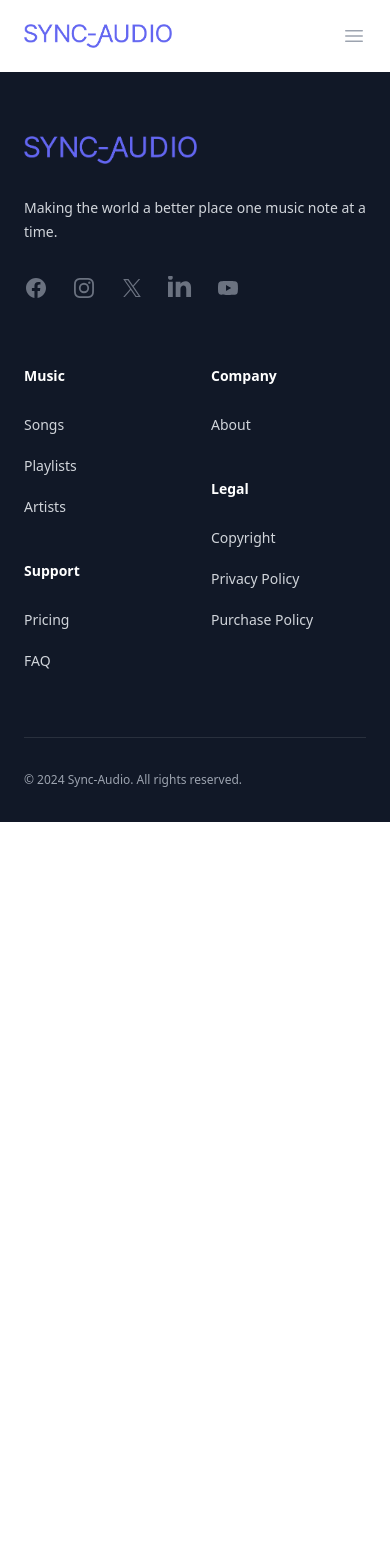
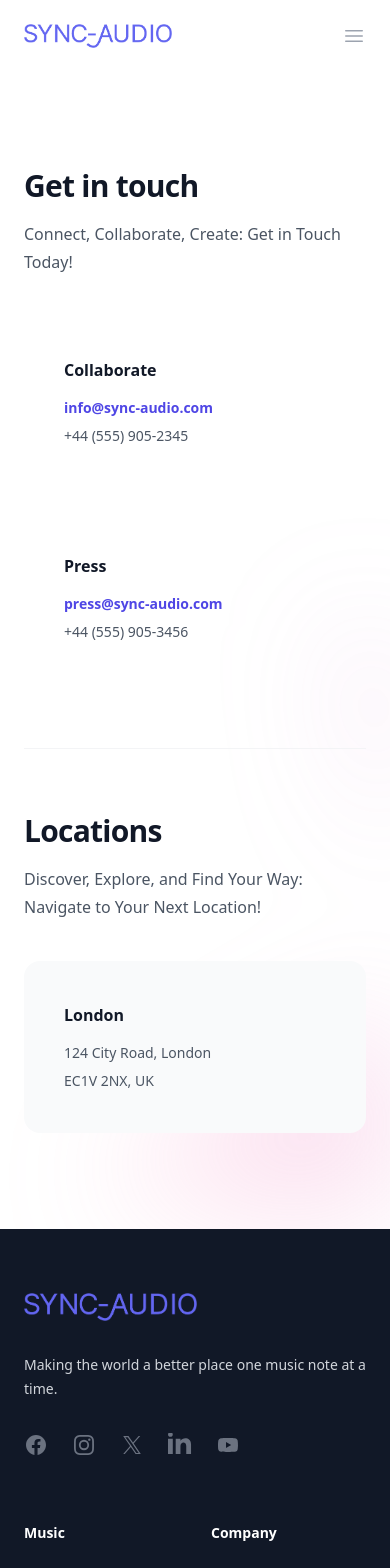
Before and after one commit to dv-i/sync-audio-react, a React (Create React App) app: page /contact in a window 390 px wide. Shown: the top 1568 px of the page. Before the commit the page ends 844 px from the top, so only its background shows below. Built offline with nearby package versions, Linux system fonts and the light colour scheme.

Commit message:
Added contact page

```diff
--- a/src/App.tsx
+++ b/src/App.tsx
@@ -12,6 +12,8 @@ import ComingSoon from "./pages/ComingSoon";
 import FAQ from "./pages/FAQ";
 import PrivacyPolicy from "./pages/PrivacyPolicy";
 import PurchasePolicy from "./pages/PurchasePolicy";
+import SiteUseDisclaimer from "./pages/SiteUseDisclaimer";
+import Contact from "./pages/Contact";
 
 function App(): JSX.Element {
 	return (
@@ -21,12 +23,14 @@ function App(): JSX.Element {
 				<Routes>
 					<Route path="/" index element={<Home />} />
 					<Route path="/about" element={<About />} />
+					<Route path="/contact" element={<Contact />} />
 					<Route path="/faq" element={<FAQ />} />
 					<Route path="/privacypolicy" element={<PrivacyPolicy />} />
 					<Route
 						path="/purchasepolicy"
 						element={<PurchasePolicy />}
 					/>
+					<Route path="/disclaimer" element={<SiteUseDisclaimer />} />
 
 					<Route path="/music" element={<ComingSoon />} />
 					<Route path="/playlists" element={<ComingSoon />} />
--- a/src/components/Footer.tsx
+++ b/src/components/Footer.tsx
@@ -14,10 +14,14 @@ const navigation = {
 		{ name: "Pricing", href: "#" },
 		{ name: "FAQ", href: "/faq" },
 	],
-	company: [{ name: "About", href: "/about" }],
+	company: [
+		{ name: "About", href: "/about" },
+		{ name: "Contact", href: "/contact" },
+	],
 	legal: [
-		{ name: "Privacy Policy", href: "/privacypolicy" },
-		{ name: "Purchase Policy", href: "/purchasepolicy" },
+		{ name: "Privacy", href: "/privacypolicy" },
+		{ name: "Purchase", href: "/purchasepolicy" },
+		{ name: "Site Use", href: "/disclaimer" },
 	],
 	social: [
 		{
--- /dev/null
+++ b/src/pages/Contact.tsx
@@ -0,0 +1,114 @@
+export default function Example(): JSX.Element {
+	return (
+		<div className="relative py-24 sm:py-32">
+			<div
+				className="absolute left-1/2 right-0 top-0 -z-10 -ml-24 transform-gpu overflow-hidden blur-3xl lg:ml-24 xl:ml-48"
+				aria-hidden="true"
+			>
+				<div
+					className="aspect-[801/1036] w-[55.0625rem] bg-gradient-to-tr from-[#ff80b5] to-[#9089fc] opacity-30"
+					style={{
+						clipPath:
+							"polygon(63.1% 29.5%, 100% 17.1%, 76.6% 3%, 48.4% 0%, 44.6% 4.7%, 54.5% 25.3%, 59.8% 49%, 55.2% 57.8%, 44.4% 57.2%, 27.8% 47.9%, 35.1% 81.5%, 0% 97.7%, 39.2% 100%, 35.2% 81.4%, 97.2% 52.8%, 63.1% 29.5%)",
+					}}
+				></div>
+			</div>
+			<div className="mx-auto max-w-7xl px-6 lg:px-8">
+				<div className="mx-auto max-w-2xl space-y-16 divide-y divide-gray-100 lg:mx-0 lg:max-w-none">
+					<div className="grid grid-cols-1 gap-x-8 gap-y-10 lg:grid-cols-3">
+						<div>
+							<h2 className="text-3xl font-bold tracking-tight text-gray-900">
+								Get in touch
+							</h2>
+							<p className="mt-4 leading-7 text-gray-600">
+								Connect, Collaborate, Create: Get in Touch
+								Today!
+							</p>
+						</div>
+						<div className="grid grid-cols-1 gap-6 sm:grid-cols-2 lg:col-span-2 lg:gap-8">
+							<div className="rounded-2xl  p-10">
+								<h3 className="text-base font-semibold leading-7 text-gray-900">
+									Collaborate
+								</h3>
+								<dl className="mt-3 space-y-1 text-sm leading-6 text-gray-600">
+									<div>
+										<dt className="sr-only">Email</dt>
+										<dd>
+											<a
+												className="font-semibold text-indigo-600"
+												href="mailto:info@example.com"
+											>
+												info@sync-audio.com
+											</a>
+										</dd>
+									</div>
+									<div className="mt-1">
+										<dt className="sr-only">
+											Phone number
+										</dt>
+										<dd>+44 (555) 905-2345</dd>
+									</div>
+								</dl>
+							</div>
+							<div className="rounded-2xl  p-10">
+								<h3 className="text-base font-semibold leading-7 text-gray-900">
+									Press
+								</h3>
+								<dl className="mt-3 space-y-1 text-sm leading-6 text-gray-600">
+									<div>
+										<dt className="sr-only">Email</dt>
+										<dd>
+											<a
+												className="font-semibold text-indigo-600"
+												href="mailto:press@sync-audio.com"
+											>
+												press@sync-audio.com
+											</a>
+										</dd>
+									</div>
+									<div className="mt-1">
+										<dt className="sr-only">
+											Phone number
+										</dt>
+										<dd>+44 (555) 905-3456</dd>
+									</div>
+								</dl>
+							</div>
+						</div>
+					</div>
+					<div className="grid grid-cols-1 gap-x-8 gap-y-10 pt-16 lg:grid-cols-3">
+						<div>
+							<h2 className="text-3xl font-bold tracking-tight text-gray-900">
+								Locations
+							</h2>
+							<p className="mt-4 leading-7 text-gray-600">
+								Discover, Explore, and Find Your Way: Navigate
+								to Your Next Location!
+							</p>
+						</div>
+						<div className="grid grid-cols-1 gap-6 sm:grid-cols-2 lg:col-span-2 lg:gap-8">
+							<div className="rounded-2xl bg-gray-50 p-10">
+								<h3 className="text-base font-semibold leading-7 text-gray-900">
+									London
+								</h3>
+								<address className="mt-3 space-y-1 text-sm not-italic leading-6 text-gray-600">
+									<p>124 City Road, London</p>
+									<p>EC1V 2NX, UK</p>
+								</address>
+							</div>
+							{/* <div className="rounded-2xl bg-gray-50 p-10">
+								<h3 className="text-base font-semibold leading-7 text-gray-900">
+									New York
+								</h3>
+								<address className="mt-3 space-y-1 text-sm not-italic leading-6 text-gray-600">
+									<p>886 Walter Street</p>
+									<p>New York, NY 12345</p>
+								</address>
+							</div> */}
+						</div>
+					</div>
+				</div>
+			</div>
+		</div>
+	);
+}
--- a/src/pages/PurchasePolicy.tsx
+++ b/src/pages/PurchasePolicy.tsx
@@ -7,7 +7,7 @@ function PurchasePolicy(): JSX.Element {
 				aria-hidden="true"
 			>
 				<div
-					className="aspect-[801/1036] w-[50.0625rem] bg-gradient-to-tr from-[#ff80b5] to-[#9089fc] opacity-30"
+					className="aspect-[801/1036] w-[30.0625rem] bg-gradient-to-tr from-[#ff80b5] to-[#9089fc] opacity-30"
 					style={{
 						clipPath:
 							"polygon(63.1% 29.5%, 100% 17.1%, 76.6% 3%, 48.4% 0%, 44.6% 4.7%, 54.5% 25.3%, 59.8% 49%, 55.2% 57.8%, 44.4% 57.2%, 27.8% 47.9%, 35.1% 81.5%, 0% 97.7%, 39.2% 100%, 35.2% 81.4%, 97.2% 52.8%, 63.1% 29.5%)",
--- /dev/null
+++ b/src/pages/SiteUseDisclaimer.tsx
@@ -0,0 +1,66 @@
+import React from "react";
+function SiteUseDisclaimer(): JSX.Element {
+	return (
+		<div className="relative isolate">
+			<div
+				className="absolute left-1/2 right-0 top-0 -z-10 -ml-24 transform-gpu overflow-hidden blur-3xl lg:ml-24 xl:ml-48"
+				aria-hidden="true"
+			>
+				<div
+					className="aspect-[801/1036] w-[30.0625rem] bg-gradient-to-tr from-[#ff80b5] to-[#9089fc] opacity-30"
+					style={{
+						clipPath:
+							"polygon(63.1% 29.5%, 100% 17.1%, 76.6% 3%, 48.4% 0%, 44.6% 4.7%, 54.5% 25.3%, 59.8% 49%, 55.2% 57.8%, 44.4% 57.2%, 27.8% 47.9%, 35.1% 81.5%, 0% 97.7%, 39.2% 100%, 35.2% 81.4%, 97.2% 52.8%, 63.1% 29.5%)",
+					}}
+				></div>
+			</div>
+
+			{/* Title */}
+			<div className="px-4 sm:px-6 lg:px-8">
+				<div className="relative mx-auto max-w-[37.5rem] pt-20 text-center pb-24">
+					<h1 className="text-4xl font-extrabold tracking-tight text-slate-900 sm:text-5xl">
+						Site Use Disclaimer
+					</h1>
+					<p className="mt-4 text-base leading-7 text-slate-600">
+						Last updated on March 1, 2024
+					</p>
+				</div>
+			</div>
+
+			{/* Content */}
+			<div className="relative px-4 sm:px-6 lg:px-8">
+				<div className="mx-auto max-w-[40rem] prose-sm prose prose-slate prose-a:font-semibold prose-a:text-sky-500 hover:prose-a:text-sky-600">
+					<p className="text-slate-400 text-sm mb-10">
+						Please note that by pressing the “I accept” button at
+						the end of the agreement you confirm to Sync-Audio that
+						you have read the terms and conditions of the agreement
+						its associated schedules applicable to the service you
+						are purchasing from the site. This will also apply to
+						users submitting tracks into the Sync-Audio library.
+					</p>
+
+					<p className="text-slate-400 text-sm mb-10">
+						The licensee shall not be liable for any direct,
+						indirect, incidental, special, exemplary, or
+						consequential damages or loss of data, during the
+						submission or download process as licensor submitting
+						tracks into the audio library you are fully responsible
+						to hold originals, masters, and copies of the “tracks”
+						submitted.
+					</p>
+
+					<p className="text-slate-400 text-sm mb-20">
+						On entering the agreement the licensee is free from any
+						third party claims to ownership rights, proceeds or
+						profits pertaining to tracks submitted on the basis that
+						the licensor upon submission of tracks satisfied the
+						submission criteria that the tracks submitted were free
+						from such claims.
+					</p>
+				</div>
+			</div>
+		</div>
+	);
+}
+
+export default SiteUseDisclaimer;
```
